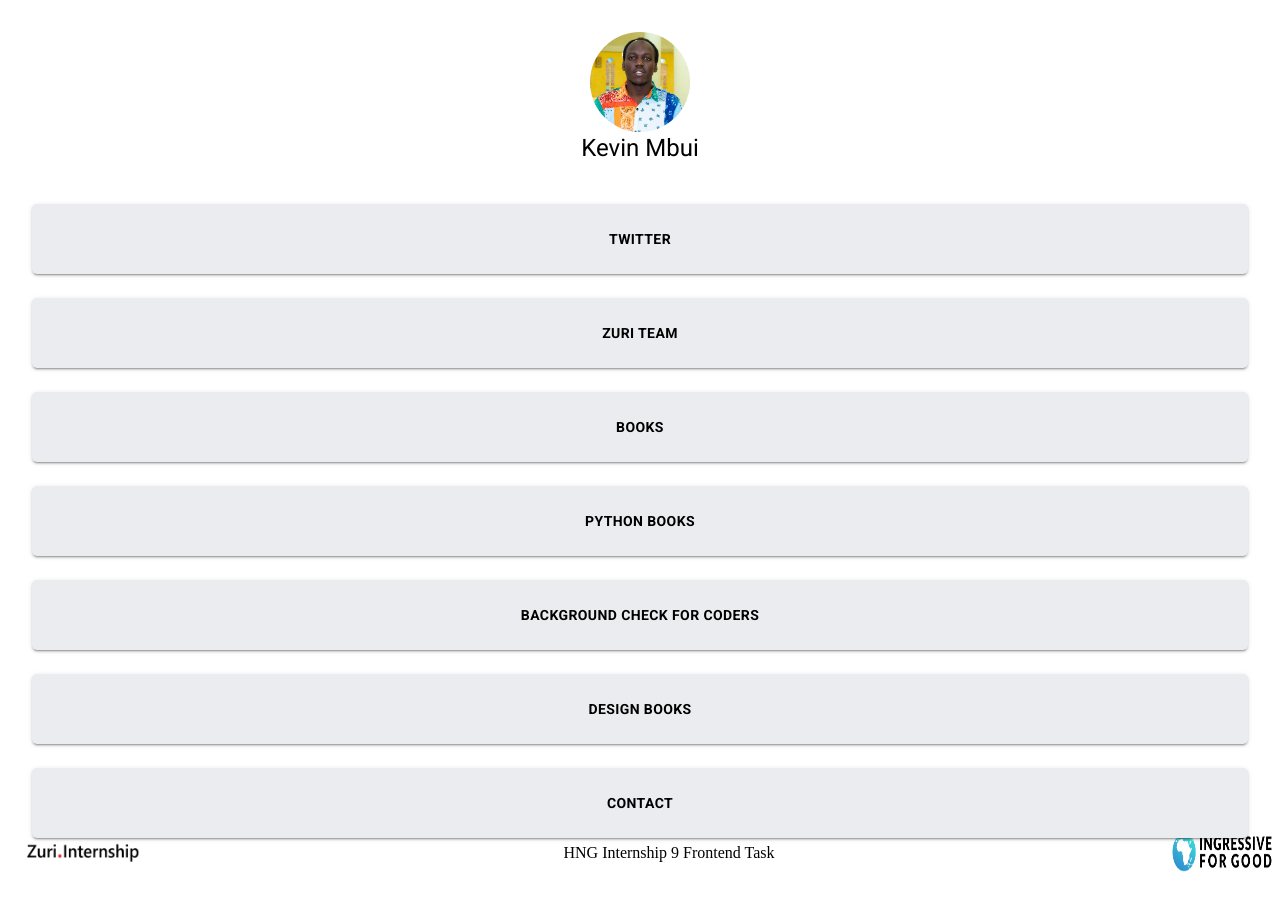
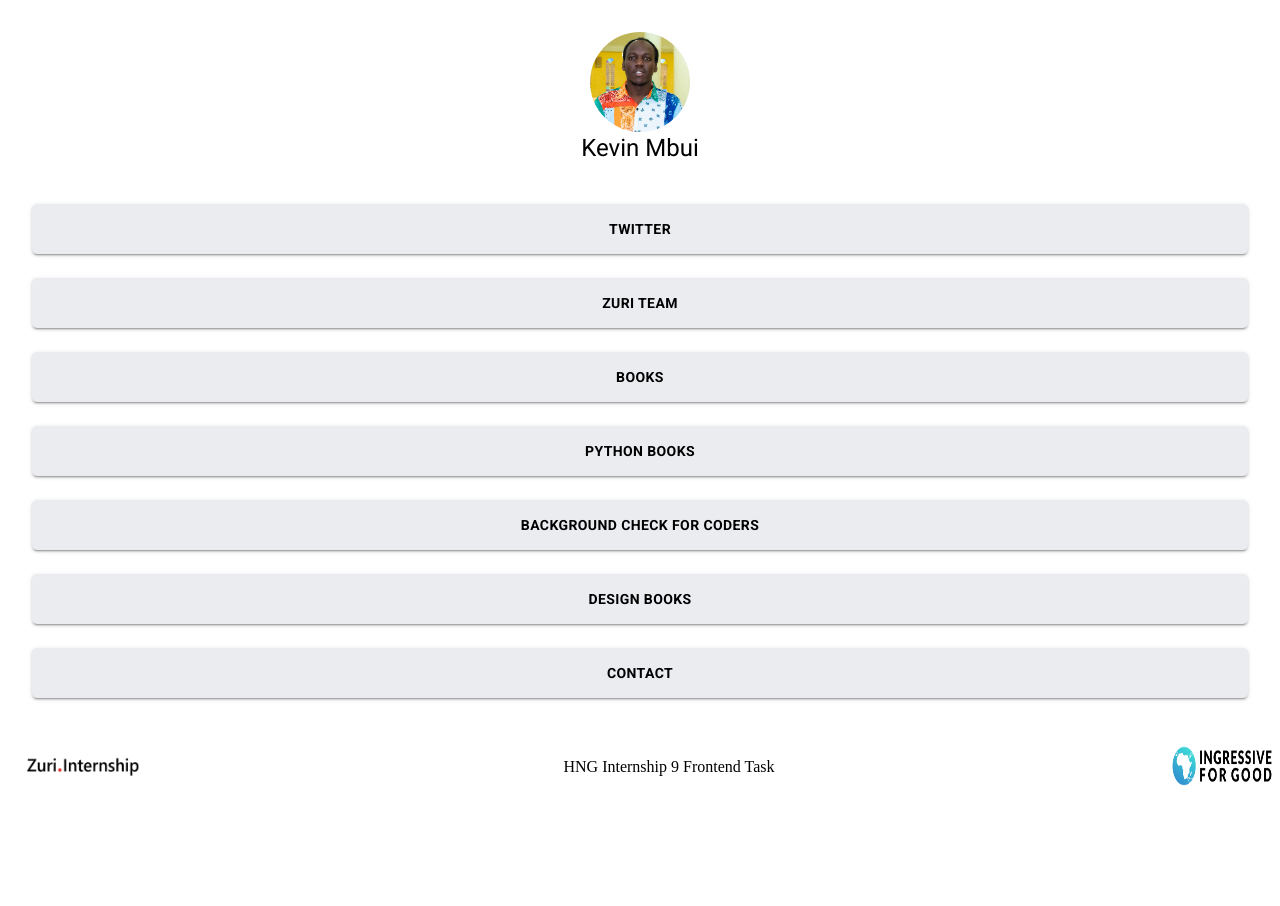
Before and after one commit to kevinmbuicode/HNG-Linktree-Internship, a React (Create React App) app in the folder link_tree/: page / in a window 1280 px wide. After the commit the page ends 820 px from the top, so only its background shows below. Built offline with nearby package versions, Linux system fonts and the light colour scheme.

Commit message:
Style: change position

```diff
--- a/link_tree/src/App.js
+++ b/link_tree/src/App.js
@@ -2,18 +2,20 @@ import React from 'react';
 import Home from './components/Home';
 import { BrowserRouter, Routes, Route } from 'react-router-dom';
 import Contact from './components/Contact';
-import Footer from './components/Footer';
+// import Footer from './components/Footer';
+import Main from './components/Main';
 
 function App() {
   return (
     <div className="App">
       <BrowserRouter>
         <Routes>
+          <Route path='/' element={<Main/>}>
           <Route path='/' element={<Home/>}/>
           <Route path='contact' element={<Contact/>}/>
+          </Route>
         </Routes>
       </BrowserRouter>
-      <Footer/>
     </div>
   );
 }
--- a/link_tree/src/components/Contact.js
+++ b/link_tree/src/components/Contact.js
@@ -11,26 +11,32 @@ import React from "react";
 const Contact = () => {
 
   return (
+    <Box sx={{ display: "flex", justifyContent: {sm: "center"}}}>
     <Box
       sx={{
         display: "flex",
         flexDirection: "column",
         justifyContent: "center",
+        margin: {sm: 5}
       }}
     >
       <Typography variant="h4" fontSize="bold">Contact me</Typography>
       <Typography>
         Hi there, contact me to ask anything you have in mind.
       </Typography>
-      <Box sx={{ display: "flex", flexDirection: "column"}}>
+      <Box sx={{ display: "flex", flexDirection: {xs: "column", sm: "row"}, gap: 1}}>
+        <Box sx={{ display: "flex", flexDirection: "column"}}>
         <label htmlFor="First name" id="first_name">
           First name
         </label>
         <TextField id="first_name" placeholder="Enter your first name" />
+        </Box>
+        <Box sx={{ display: "flex", flexDirection: "column"}}>
         <label htmlFor="Last name" id="first_name">
           Last name
         </label>
         <TextField id="last_name" placeholder="Enter your last name" />
+        </Box>
       </Box>
       <Box sx={{ display: "flex", flexDirection: "column" }}>
         <label htmlFor="email" id="first_name">
@@ -53,6 +59,7 @@ const Contact = () => {
           <Button variant="contained" sx={{ width: "100%" }}>Send Message</Button>
       </Box>
     </Box>
+    </Box>
   );
 };
 
--- a/link_tree/src/components/Home.js
+++ b/link_tree/src/components/Home.js
@@ -9,7 +9,7 @@ const Home = () => {
       sx={{
         display: "flex",
         flexDirection: "column",
-        height: "100vh",
+        // height: "100vh",
       }}
     >
       <ProfileSection />
--- /dev/null
+++ b/link_tree/src/components/Main.js
@@ -0,0 +1,14 @@
+import React from 'react'
+import { Outlet } from 'react-router-dom';
+import Footer from './Footer';
+
+const Main = () => {
+  return (
+    <div>
+        <Outlet/>
+        <Footer/>
+    </div>
+  )
+}
+
+export default Main;
--- a/link_tree/src/components/linksSection.js
+++ b/link_tree/src/components/linksSection.js
@@ -1,10 +1,9 @@
 import { Box, Button, styled } from "@mui/material";
 import React from "react";
-// import { Link } from "react-router-dom";
-import './styles.css'
+import { Link } from "react-router-dom";
+import "./styles.css";
 
 const LinksSection = () => {
-
   const CustomButton = styled(Button)({
     borderRadius: 5,
     padding: 10,
@@ -14,7 +13,7 @@ const LinksSection = () => {
     backgroundColor: "#EAECF0",
     textDecoration: "none",
     fontWeight: 700,
-        height: 70,
+    height: 50,
     color: "black",
     "&:hover": {
       backgroundColor: "#98A2B3",
@@ -30,7 +29,7 @@ const LinksSection = () => {
         gap: 3,
         maxWidth: "100%",
         margin: 3,
-        justifyContent: "space-between"
+        justifyContent: "space-between",
       }}
     >
       <CustomButton variant="contained" color="success">
@@ -53,9 +52,11 @@ const LinksSection = () => {
       <CustomButton id="book__design" variant="contained" color="success">
         <a href="https://books.zuri.team/design-rules">Design Books</a>
       </CustomButton>
-      <CustomButton id="contact" variant="contained" color="success">
-        <a href="/contact">Contact</a>
+      <Link to="/contact">
+        <CustomButton id="contact" variant="contained" sx={{ width: "100%"}}>
+          Contact
         </CustomButton>
+      </Link>
     </Box>
   );
 };
```
Lines whose indentation alone changed are shown as unchanged.
